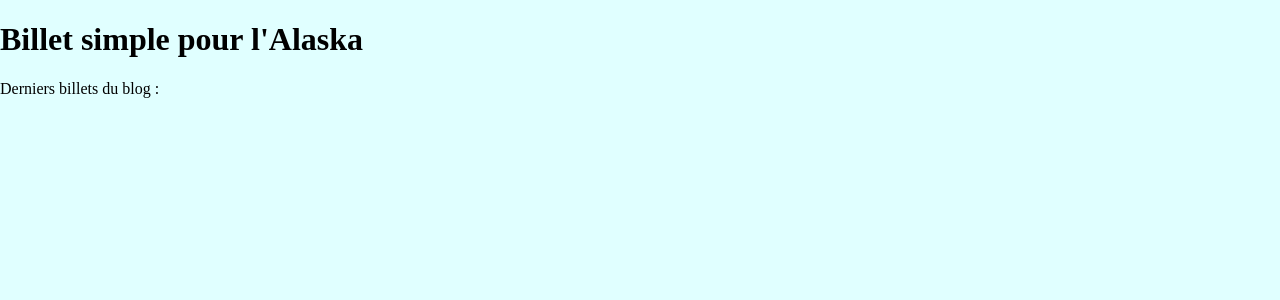
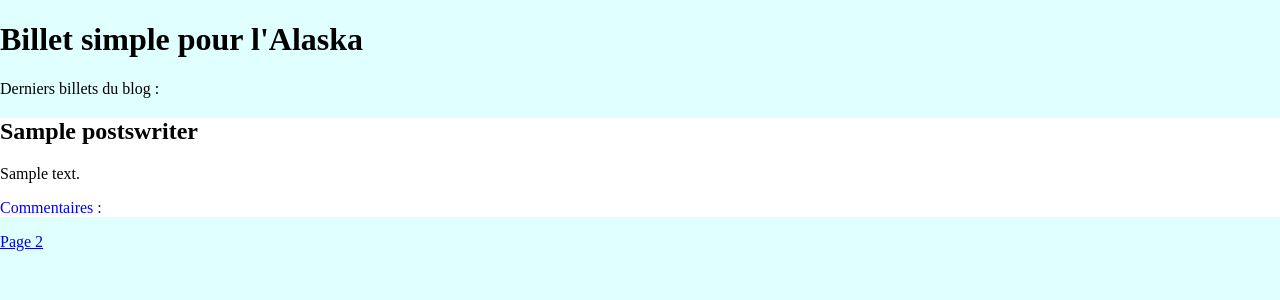
Before and after one commit to Francois72/writerBlog, a PHP site: page /tests/ in a window 1280 px wide. Shown: the top 300 px of the page. Run offline with PHP 8.4, Linux system fonts and the light colour scheme; tables that the repository leaves empty or names only in its code hold one stand-in row (values such as "Sample post").

Commit message:
affichage des billets

```diff
--- a/view/frontend/listPostsView.php
+++ b/view/frontend/listPostsView.php
@@ -4,6 +4,51 @@
 <h1>Billet simple pour l'Alaska</h1>
 <p>Derniers billets du blog :</p>
 
+
+
+
+
+
+
+<?php
+try
+{
+	$db = new PDO('mysql:host=localhost;dbname=writerblog;charset=utf8','root','');
+
+}
+
+catch(Exception $e)
+{
+	die('Erreur:'.$e->getMessage());
+}
+
+
+//on récupere les derniers billets du blog
+$post =$db->query('SELECT id, title, content, creation_date
+FROM postswriter ORDER BY creation_date DESC ');
+
+
+while ($data = $post->fetch())
+{
+?>
+	<div class= authorLastPost>
+	<?php
+	echo '<h2><strong>'.$data['title']. '</strong></h2>';
+	echo $data['content'];
+	echo '<p><a href="view/frontend/comments?post='.$data['id'].'">Commentaires :</a></p>';
+	?>
+	</div>
+
+<?php
+}
+
+$post->closeCursor();
+
+?>
+
+<a href="view/frontend/page2.php">Page 2</a>
+
+
 <?php $content = ob_get_clean(); ?>
 
 <?php require('template.php'); ?>
```
